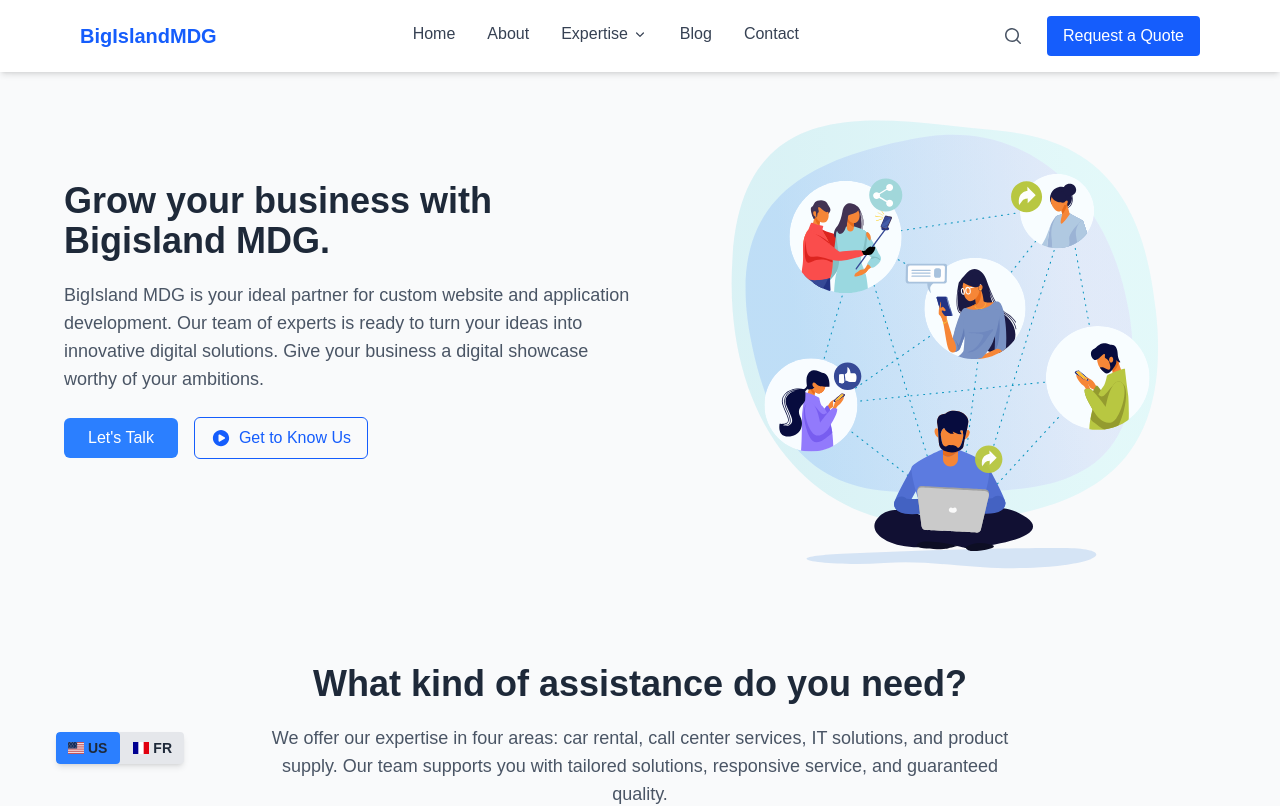
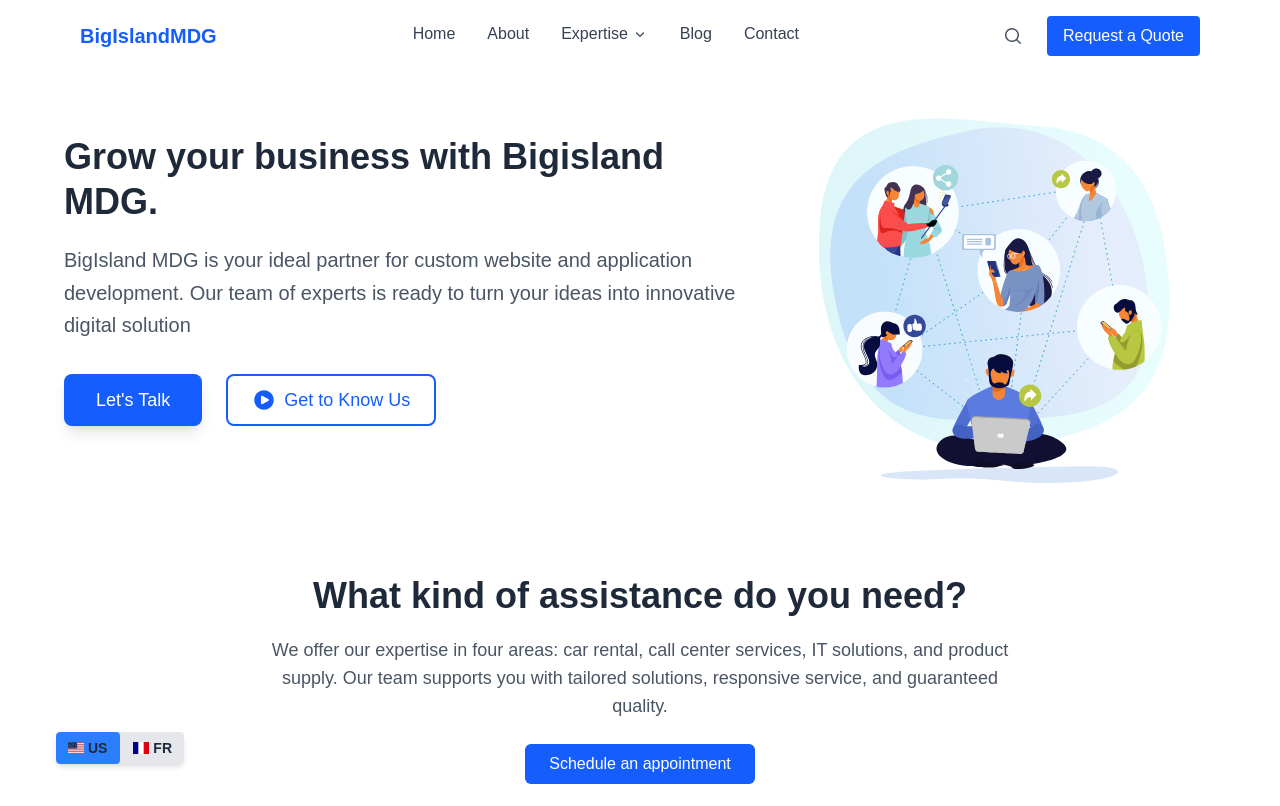
Before and after one commit to bigislandmdg/BigislandWebsite, a Next.js app in the folder bigisland-mdg/: page / in a window 1280 px wide. Shown: the top 806 px of the page. Built offline with nearby package versions, Linux system fonts and the light colour scheme.

Commit message:
bigisland-mdg 28/07/2025 14:10

```diff
--- a/bigisland-mdg/app/layout.tsx
+++ b/bigisland-mdg/app/layout.tsx
@@ -36,7 +36,7 @@
       >
         <ClientLayout>
            <FloatingLanguageToggle />
-           <main className="pb-0 lg:pb-0 bg-gray-50 min-h-screen">{children}</main>
+           <main className="pb-0 lg:pb-0 bg-white min-h-screen">{children}</main>
 
         </ClientLayout>
       </body>
--- a/bigisland-mdg/app/page.tsx
+++ b/bigisland-mdg/app/page.tsx
@@ -34,7 +34,7 @@
   return (
     <>
       <Navbar />
-      <main className="mt-20">
+      <main className="mt-22">
         <Hero />
          <AboutSection />
          <ServicesSection />
--- a/bigisland-mdg/components/navigation/Navbar.tsx
+++ b/bigisland-mdg/components/navigation/Navbar.tsx
@@ -136,7 +136,7 @@
   ];
 
   return (
-    <header className="bg-white shadow-md fixed top-0 w-full z-50">
+    <header className="bg-white backdrop-blur-md fixed top-0 w-full z-50 border-b border-white">
       <div className="max-w-6xl mx-auto px-4 py-4 flex items-center justify-between">
         <Link href="/" className="text-xl font-bold text-blue-600" onClick={handleLinkClick}>
           BigIslandMDG
--- a/bigisland-mdg/components/screen/AboutScreen.tsx
+++ b/bigisland-mdg/components/screen/AboutScreen.tsx
@@ -83,7 +83,7 @@
     : [];
 
   return (
-    <section className="px-4 py-20 bg-gray-100">
+    <section className="px-4 py-20 bg-white">
       <div className="max-w-6xl mx-auto text-center">
         <motion.h2
           initial={{ opacity: 0, y: 20 }}
--- a/bigisland-mdg/components/screen/ContactScreen.tsx
+++ b/bigisland-mdg/components/screen/ContactScreen.tsx
@@ -15,13 +15,13 @@
   const isInView = useInView(ref, { once: true, margin: '-100px' });
 
   return (
-    <section className="bg-gray-100 py-20 px-4" id="contact">
+    <section className="bg-white py-20 px-4" id="contact">
       <div className="max-w-4xl mx-auto">
         <motion.h2
           initial={{ opacity: 0, y: 20 }}
           animate={{ opacity: 1, y: 0 }}
           transition={{ duration: 0.7 }}
-          className="text-3xl md:text-4xl font-bold text-center text-gray-800 mb-6"
+          className="text-3xl md:text-4xl font-bold text-center text-blue-600 mb-6"
         >
           {t('contactPage.title')}
         </motion.h2>
--- a/bigisland-mdg/components/section/AboutSection.tsx
+++ b/bigisland-mdg/components/section/AboutSection.tsx
@@ -14,7 +14,7 @@
   const { t } = useTranslation('common');
 
   return (
-    <section id="about" className="px-2 py-20 lg:px-10 bg-gray-50">
+    <section id="about" className="px-2 py-20 lg:px-10 bg-white">
       <div className="container mx-auto flex flex-col items-center justify-center text-center max-w-3xl">
         <motion.div
           ref={ref}
--- a/bigisland-mdg/components/section/HeroSection.tsx
+++ b/bigisland-mdg/components/section/HeroSection.tsx
@@ -1,78 +1,187 @@
 'use client';
 
-import { motion, useInView } from 'framer-motion';
-import { useRef } from 'react';
+import { motion, useInView, AnimatePresence } from 'framer-motion';
+import { useRef, useState, useEffect } from 'react';
 import Lottie from 'lottie-react';
 import heroAnimation from '@/public/animations/heroanimation.json';
 import { PlayCircleIcon } from '@heroicons/react/24/solid';
 import { useTranslation } from 'next-i18next';
 import ContactModal from '../layout/ModalContact';
+import VideoModal from '../layout/VideoModal';
 
-import { useState } from 'react';
-import VideoModal from '../layout/VideoModal';
+interface TypewriterTextProps {
+  text: string;
+  className?: string;
+  delay?: number;
+  cursor?: boolean;
+  cursorStyle?: string;
+}
+
+const TypewriterText = ({
+  text,
+  className = '',
+  delay = 0.05,
+  cursor = true,
+  cursorStyle = 'ml-0.5 h-6 w-1 bg-current'
+}: TypewriterTextProps) => {
+  const [displayedText, setDisplayedText] = useState('');
+  const [currentIndex, setCurrentIndex] = useState(0);
+  const [showCursor, setShowCursor] = useState(true);
+
+  useEffect(() => {
+    if (currentIndex < text.length) {
+      const timeout = setTimeout(() => {
+        setDisplayedText(prev => prev + text[currentIndex]);
+        setCurrentIndex(prev => prev + 1);
+      }, delay * 1000);
+
+      return () => clearTimeout(timeout);
+    } else {
+      // Faire clignoter le curseur 3 fois puis le faire disparaître
+      const blinkInterval = setInterval(() => {
+        setShowCursor(prev => !prev);
+      }, 500);
+
+      const stopTimeout = setTimeout(() => {
+        clearInterval(blinkInterval);
+        setShowCursor(false);
+      }, 2000);
+
+      return () => {
+        clearInterval(blinkInterval);
+        clearTimeout(stopTimeout);
+      };
+    }
+  }, [currentIndex, text, delay]);
+
+  return (
+    <div className={`${className} inline-flex items-center`}>
+      <motion.span
+        initial={{ opacity: 0 }}
+        animate={{ opacity: 1 }}
+        transition={{ duration: 0.3 }}
+      >
+        {displayedText}
+      </motion.span>
+
+      {cursor && showCursor && (
+        <motion.span
+          animate={{ opacity: [0, 1, 0] }}
+          transition={{
+            repeat: Infinity,
+            duration: 0.8,
+            ease: "easeInOut"
+          }}
+          className={cursorStyle}
+        />
+      )}
+    </div>
+  );
+};
 
 export default function Hero() {
   const [isModalOpen, setIsModalOpen] = useState(false);
   const [isVideoModalOpen, setIsVideoModalOpen] = useState(false);
   const ref = useRef(null);
   const isInView = useInView(ref, { once: true, margin: '-100px' });
-
-  // Hook de traduction
   const { t } = useTranslation('common');
 
   return (
-    <section id="hero" className="relative -mt-6 scroll-mt-20 px-1 lg:px-10">
-      <div className=" max-w-6xl container mx-auto flex flex-col lg:flex-row items-center justify-between gap-12">
+    <section id="hero" className="relative -mt-6 scroll-mt-20 px-4 lg:px-10">
+      <div className="max-w-6xl container mx-auto flex flex-col lg:flex-row items-center justify-between gap-8 lg:gap-12">
         {/* Texte et boutons */}
         <motion.div
           ref={ref}
-          initial={{ opacity: 0, y: 50 }}
+          initial={{ opacity: 0 }}
+          animate={isInView ? { opacity: 1 } : {}}
+          transition={{ duration: 0.8 }}
+          className="text-center lg:text-left max-w-xl lg:max-w-2xl"
+        >
+          {/* Titre avec effet machine à écrire amélioré */}
+          <h5 className="text-4xl lg:text-4xl xl:text-4xl font-bold mb-5 text-gray-800 leading-tight">
+            <TypewriterText
+              text={t('hero.title')}
+              delay={0.08}
+              cursor={true}
+              cursorStyle="ml-1 h-8 w-1.5 bg-blue-600"
+            />
+          </h5>
+
+          {/* Description avec effet machine à écrire */}
+          <div className="text-lg lg:text-xl text-gray-600 mb-8 leading-relaxed">
+            <TypewriterText
+              text={t('hero.description')}
+              delay={0.03}
+              cursor={false}
+            />
+          </div>
+
+          {/* Boutons avec animations */}
+          <motion.div
+            className="flex flex-col sm:flex-row justify-center lg:justify-start items-center gap-4 lg:gap-6"
+            initial={{ opacity: 0, y: 20 }}
             animate={isInView ? { opacity: 1, y: 0 } : {}}
-          transition={{ duration: 0.8, ease: 'easeOut' }}
-          className="text-center lg:text-left max-w-xl"
+            transition={{ delay: 0.8, duration: 0.5 }}
           >
-          <h2 className="text-4xl lg:text-4xl font-bold mb-5 text-gray-800">
-            {t('hero.title')}
-          </h2>
-          <p className="text-lg text-gray-600 mb-6">{t('hero.description')}</p>
+            <motion.button
+              onClick={() => setIsModalOpen(true)}
+              className="bg-blue-600 hover:bg-blue-700 text-white px-8 py-3 rounded-lg font-medium transition-colors text-lg shadow-lg hover:shadow-xl"
+              whileHover={{ scale: 1.05 }}
+              whileTap={{ scale: 0.98 }}
+            >
+              {t('hero.button1')}
+            </motion.button>
 
-          <div className="flex flex-col sm:flex-row justify-center lg:justify-start items-center gap-4">
-            <button
-               onClick={() => setIsModalOpen(true)}
-               className="bg-blue-500 text-white px-6 py-2 rounded-md hover:bg-blue-700">
-              {t('hero.button1')}
-            </button>
-            <button
+            <motion.button
               onClick={() => setIsVideoModalOpen(true)}
-              className="flex items-center gap-2 px-4 py-2 border border-blue-600 text-blue-600 rounded-md hover:bg-blue-100">
-              <PlayCircleIcon className="h-5 w-5" />
+              className="flex items-center gap-2 px-6 py-2.5 border-2 border-blue-600 text-blue-600 hover:text-blue-700 hover:border-blue-700 rounded-lg font-medium transition-colors text-lg"
+              whileHover={{ scale: 1.05 }}
+              whileTap={{ scale: 0.98 }}
+            >
+              <PlayCircleIcon className="h-6 w-6" />
               {t('hero.button2')}
-            </button>
-          </div>
+            </motion.button>
+          </motion.div>
         </motion.div>
 
         {/* Animation Lottie */}
         <motion.div
           initial={{ opacity: 0, y: 50 }}
           animate={isInView ? { opacity: 1, y: 0 } : {}}
-          transition={{ duration: 1, ease: 'easeOut' }}
-          className="w-full lg:w-1/2"
+          transition={{
+            duration: 1,
+            ease: [0.16, 1, 0.3, 1],
+            delay: 0.3
+          }}
+          className="w-full lg:w-1/2 mt-8 lg:mt-0"
         >
-          <Lottie animationData={heroAnimation} loop={true} />
+          <Lottie
+            animationData={heroAnimation}
+            loop={true}
+            className="max-w-md lg:max-w-lg mx-auto"
+          />
         </motion.div>
       </div>
 
+      {/* Modales avec AnimatePresence */}
+      <AnimatePresence>
+        {isModalOpen && (
           <ContactModal
             isOpen={isModalOpen}
             onClose={() => setIsModalOpen(false)}
           />
+        )}
+      </AnimatePresence>
+
+      <AnimatePresence>
+        {isVideoModalOpen && (
           <VideoModal
             isOpen={isVideoModalOpen}
             onClose={() => setIsVideoModalOpen(false)}
-        videoUrl="https://www.youtube.com/embed/votre-video-id" // Remplacez par votre URL de vidéo
+            videoUrl="https://www.youtube.com/embed/votre-video-id"
           />
-
-
+        )}
+      </AnimatePresence>
     </section>
   );
 }
--- a/bigisland-mdg/components/section/ServicesSection.tsx
+++ b/bigisland-mdg/components/section/ServicesSection.tsx
@@ -36,9 +36,9 @@
   const { t } = useTranslation('common');
 
   return (
-    <section id="services" className="px-4 py-16 bg-white">
+    <section id="services" className="px-4 py-10 bg-white">
       <div className="max-w-6xl mx-auto text-center">
-        <h2 className="text-3xl lg:text-4xl font-bold mb-12 text-gray-800">
+        <h2 className="text-3xl lg:text-4xl font-bold mb-10 text-gray-800">
           {t('services.title')}
         </h2>
 
--- a/bigisland-mdg/components/utils/Loader.tsx
+++ b/bigisland-mdg/components/utils/Loader.tsx
@@ -1,8 +1,127 @@
-// components/Loader.tsx
-export default function Loader() {
+'use client';
+
+import { motion } from 'framer-motion';
+
+interface LoaderProps {
+  size?: number;
+  color?: string;
+  speed?: number;
+  lineType?: 'solid' | 'dashed';
+  bgColor?: string;
+}
+
+export default function Loader({
+  size = 70,
+  color = '#3b82f6', // blue-500
+  speed = 1.5,
+  lineType = 'solid',
+  bgColor = 'white'
+}: LoaderProps) {
+  const loaderVariants = {
+    start: {
+      rotate: 0,
+      opacity: 0.7
+    },
+    end: {
+      rotate: 360,
+      opacity: 1,
+      transition: {
+        rotate: {
+          repeat: Infinity,
+          ease: "linear",
+          duration: speed
+        },
+        opacity: {
+          repeat: Infinity,
+          ease: "easeInOut",
+          repeatType: "reverse",
+          duration: speed * 0.5
+        }
+      }
+    }
+  };
+
+  const pathVariants = {
+    start: {
+      pathLength: 0.1,
+      opacity: 0.5
+    },
+    end: {
+      pathLength: 0.8,
+      opacity: 1,
+      transition: {
+        pathLength: {
+          repeat: Infinity,
+          repeatType: "reverse",
+          duration: speed * 0.8,
+          ease: "easeInOut"
+        },
+        opacity: {
+          repeat: Infinity,
+          repeatType: "reverse",
+          duration: speed * 0.8
+        }
+      }
+    }
+  };
+
   return (
-    <div className="fixed inset-0 z-50 flex items-center justify-center bg-white">
-      <div className="w-12 h-12 border-4 border-blue-500 border-dashed rounded-full animate-spin" />
+    <div
+      className="fixed inset-0 z-50 flex items-center justify-center"
+      style={{ backgroundColor: bgColor }}
+    >
+      <motion.div
+        initial="start"
+        animate="end"
+        variants={loaderVariants}
+        style={{
+          width: size,
+          height: size,
+          position: 'relative'
+        }}
+      >
+        <svg
+          width={size}
+          height={size}
+          viewBox={`0 0 ${size} ${size}`}
+          fill="none"
+          xmlns="http://www.w3.org/2000/svg"
+        >
+          <motion.circle
+            cx={size / 2}
+            cy={size / 2}
+            r={size / 2 - 4}
+            stroke={color}
+            strokeWidth={4}
+            strokeDasharray={lineType === 'dashed' ? '10, 5' : 'none'}
+            strokeLinecap="round"
+            variants={pathVariants}
+          />
+        </svg>
+
+        {/* Point accentué pour mieux voir la rotation */}
+        <motion.div
+          style={{
+            position: 'absolute',
+            top: 2,
+            left: '50%',
+            width: 6,
+            height: 6,
+            backgroundColor: color,
+            borderRadius: '50%',
+            transform: 'translateX(-50%)'
+          }}
+          animate={{
+            opacity: [0.5, 1, 0.5],
+            scale: [0.8, 1.2, 0.8]
+          }}
+          transition={{
+            repeat: Infinity,
+            duration: speed * 0.5,
+            ease: "easeInOut"
+          }}
+        />
+      </motion.div>
     </div>
   );
 }
```
Lines whose indentation alone changed are shown as unchanged.
